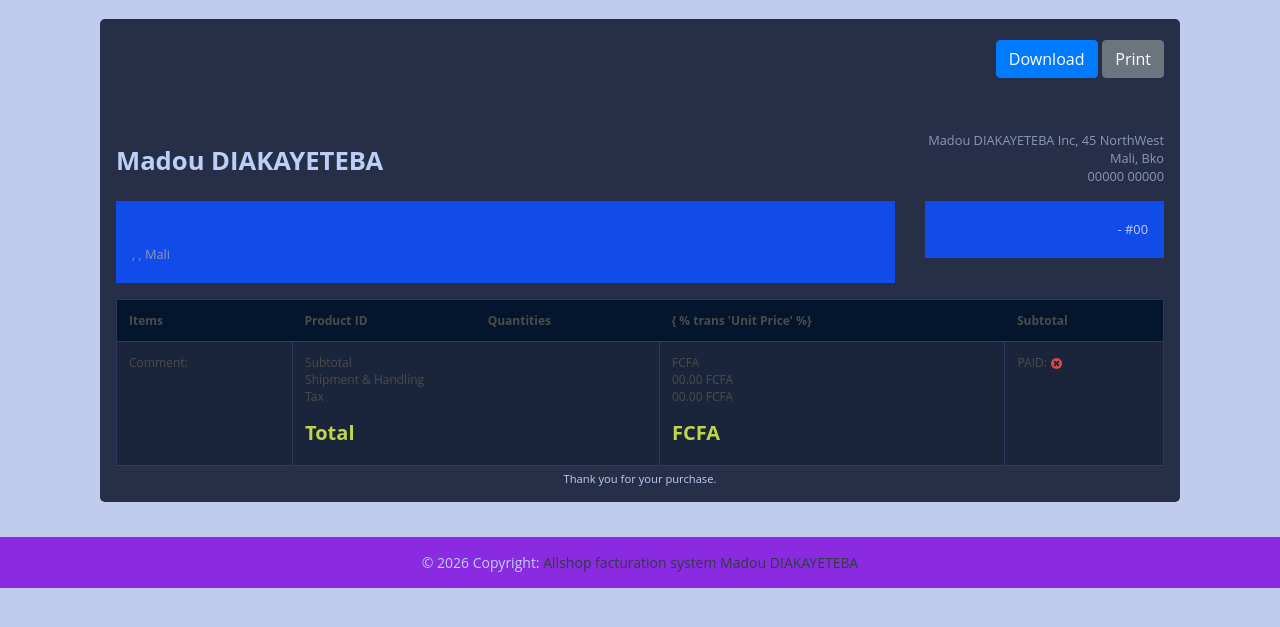
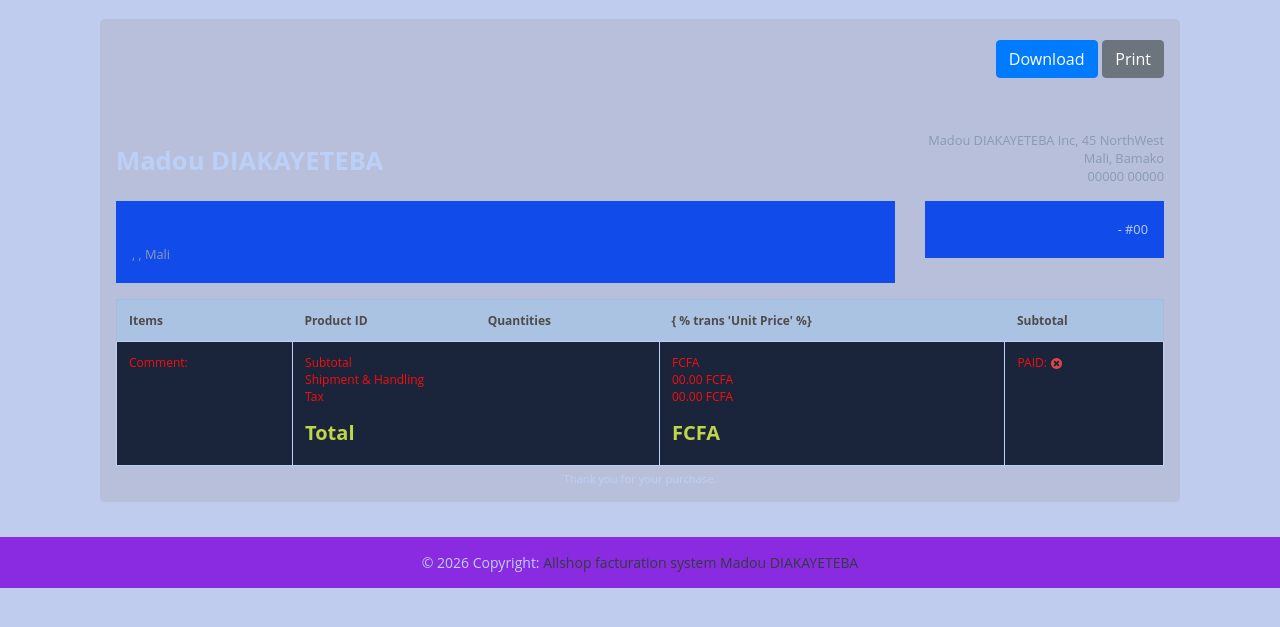
Before and after one commit to Diakayeteba/allshop_facturation_sys, a Django app: template templates/invoice-template.html in a window 1280 px wide. Shown: the part 53-680 px from the top of the page. Run offline with Django 5.2, Linux system fonts and the light colour scheme; the template is opened without the code that fills it, so the values that code supplies are empty; some libraries are stand-ins or nearby versions.

Commit message:
mise en forme et adaptation des couleurs au choix du client 1 Boubacar Manè (suite)

```diff
--- a/static/style.css
+++ b/static/style.css
@@ -47,7 +47,7 @@
 .invoice-status {
     text-align: center;
     padding: 1rem;
-    background: #272e48;
+    background: #a9b0c7;
     -webkit-border-radius: 4px;
     -moz-border-radius: 4px;
     border-radius: 4px;
@@ -82,13 +82,13 @@
 @media (max-width: 767px) {
     .invoice-container {
         padding: 1rem;
-        background: #020d28;
+        background: #b2bbd1;
         min-height: 100vh;
     }
 }
 
 .card {
-    background: #272E48;
+    background: #b7bfdb;
     -webkit-border-radius: 5px;
     -moz-border-radius: 5px;
     border-radius: 5px;
@@ -97,23 +97,24 @@
 }
 
 .custom-table {
-    border: 1px solid #2b3958;
+    border: 1px solid #a7b9e1;
 }
 .custom-table thead {
-    background: #03162d;
+    background: #aac3e2;
+
 }
 .custom-table thead th {
     border: 0;
     color: #4d4b4b;
 }
 .custom-table > tbody tr:hover {
-    background: #172033;
+    background: #cdd4e3;
 }
 .custom-table > tbody tr:nth-of-type(even) {
     background-color: #1a243a;
 }
 .custom-table > tbody td {
-    border: 1px solid #2e3d5f;
+    border: 1px solid #bcd0f7 !important;
 }
 
 .table {
@@ -135,7 +136,7 @@
 
 /* Force la couleur sur toutes les cellules du tableau */
 .table, .custom-table tbody td {
-    color: #4d4c4c !important; /* Blanc pur */
+    color: #fa0d0d !important; /* Blanc pur */
 }
 
 /* Si les noms des clients sont des liens <a> */
--- a/templates/base.html
+++ b/templates/base.html
@@ -6,7 +6,7 @@
 <head>
    <meta charset="UTF-8">
     <meta name="viewport" content="width=device-width, initial-scale=1.0">
-    <title>Facturation Sys</title>
+    <title>AllshpFacturation</title>
 
     <script src="https://ajax.googleapis.com/ajax/libs/jquery/3.6.0/jquery.min.js"></script>
 
--- a/templates/invoice-template.html
+++ b/templates/invoice-template.html
@@ -39,7 +39,7 @@
 								<div class="col-lg-6 col-md-6 col-sm-6">
 									<address class="text-right">
 										Madou DIAKAYETEBA Inc, 45 NorthWest<br>
-										Mali, Bko<br>
+										Mali, Bamako<br>
 										00000 00000
 									</address>
 								</div>
```
